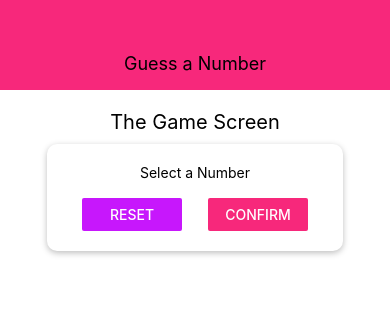
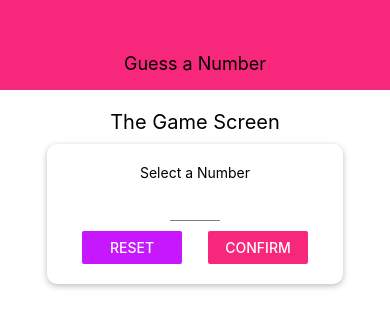
Before and after one commit to michaldobiezynski/rn-guess-a-number, a React Native app: screen / in a window 390 px wide. Shown: the top 328 px of the page. Built offline with nearby package versions, Linux system fonts and the light colour scheme.

Commit message:
configuring & styling a TextInput

```diff
--- /dev/null
+++ b/components/Input.js
@@ -0,0 +1,18 @@
+import React from 'react';
+import { StyleSheet, TextInput } from 'react-native';
+
+const Input = (props) => {
+  return <TextInput {...props} style={{ ...styles.input, ...props.style }} />;
+};
+
+const styles = StyleSheet.create({
+  input: {
+    height: 30,
+    borderBottomColor: 'grey',
+    borderBottomWidth: 1,
+    marginVertical: 10,
+
+  },
+});
+
+export default Input;
--- a/screens/StartGameScreen.js
+++ b/screens/StartGameScreen.js
@@ -1,8 +1,9 @@
 import React from 'react';
-import { View, Text, StyleSheet, TextInput, Button } from 'react-native';
+import { View, Text, StyleSheet, Button } from 'react-native';
 
 import Card from '../components/Card';
 import Colors from '../constants/colors';
+import Input from '../components/Input';
 
 const StartGameScreen = () => {
   return (
@@ -10,7 +11,14 @@
       <Text style={styles.title}>The Game Screen</Text>
       <Card style={styles.inputContainer}>
         <Text>Select a Number</Text>
-        <TextInput />
+        <Input
+          style={styles.input}
+          blurOnSubmit
+          autoCapitalize='none'
+          autoCorrect={false}
+          keyboardType='number-pad'
+          maxLength={2}
+        />
         <View style={styles.buttonContainer}>
           <View style={styles.button}>
             <Button title='Reset' onPress={() => {}} color={Colors.accent} />
@@ -48,6 +56,10 @@
   button: {
     width: 100,
   },
+  input: {
+    width: 50,
+    textAlign: 'center',
+  },
 });
 
 export default StartGameScreen;
```
